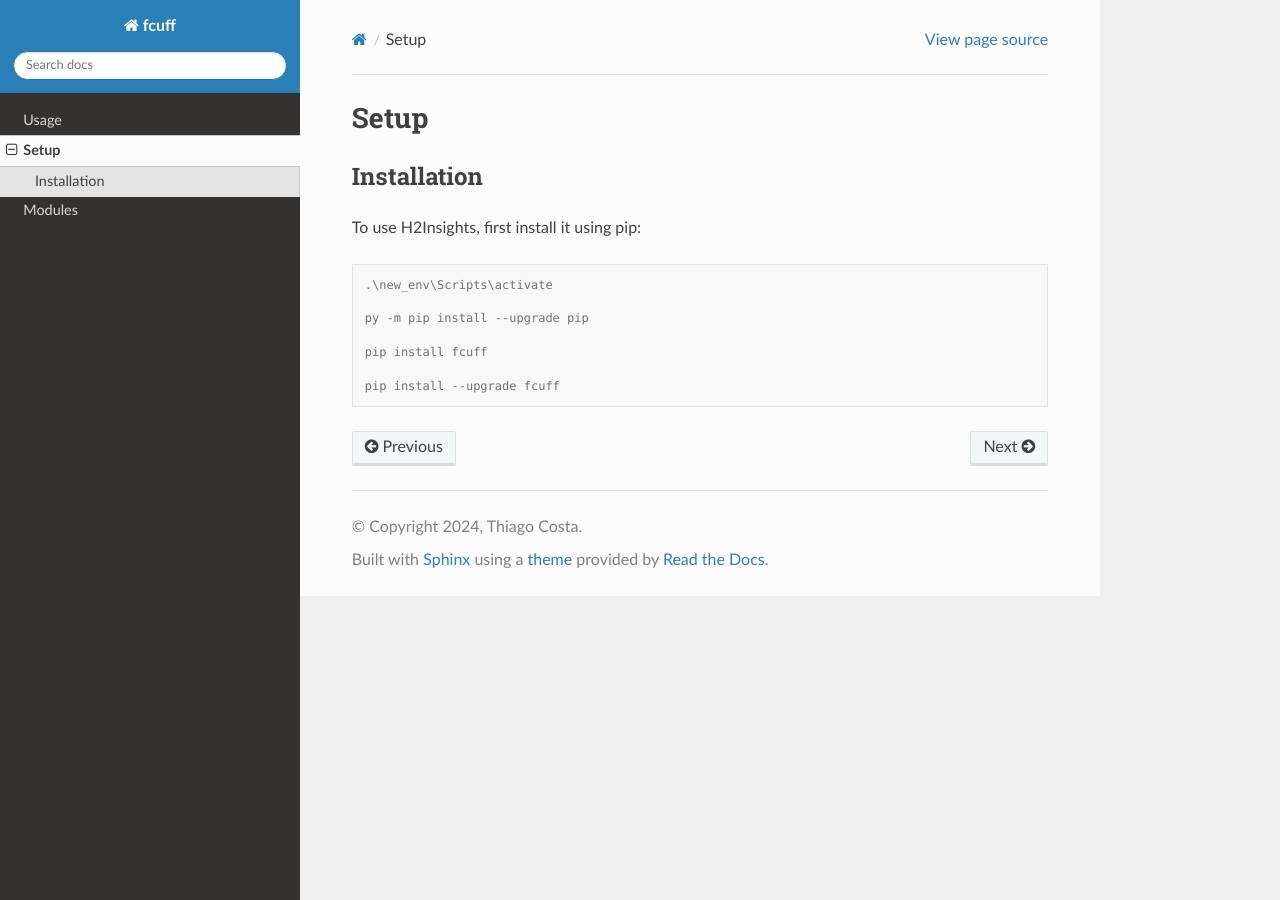
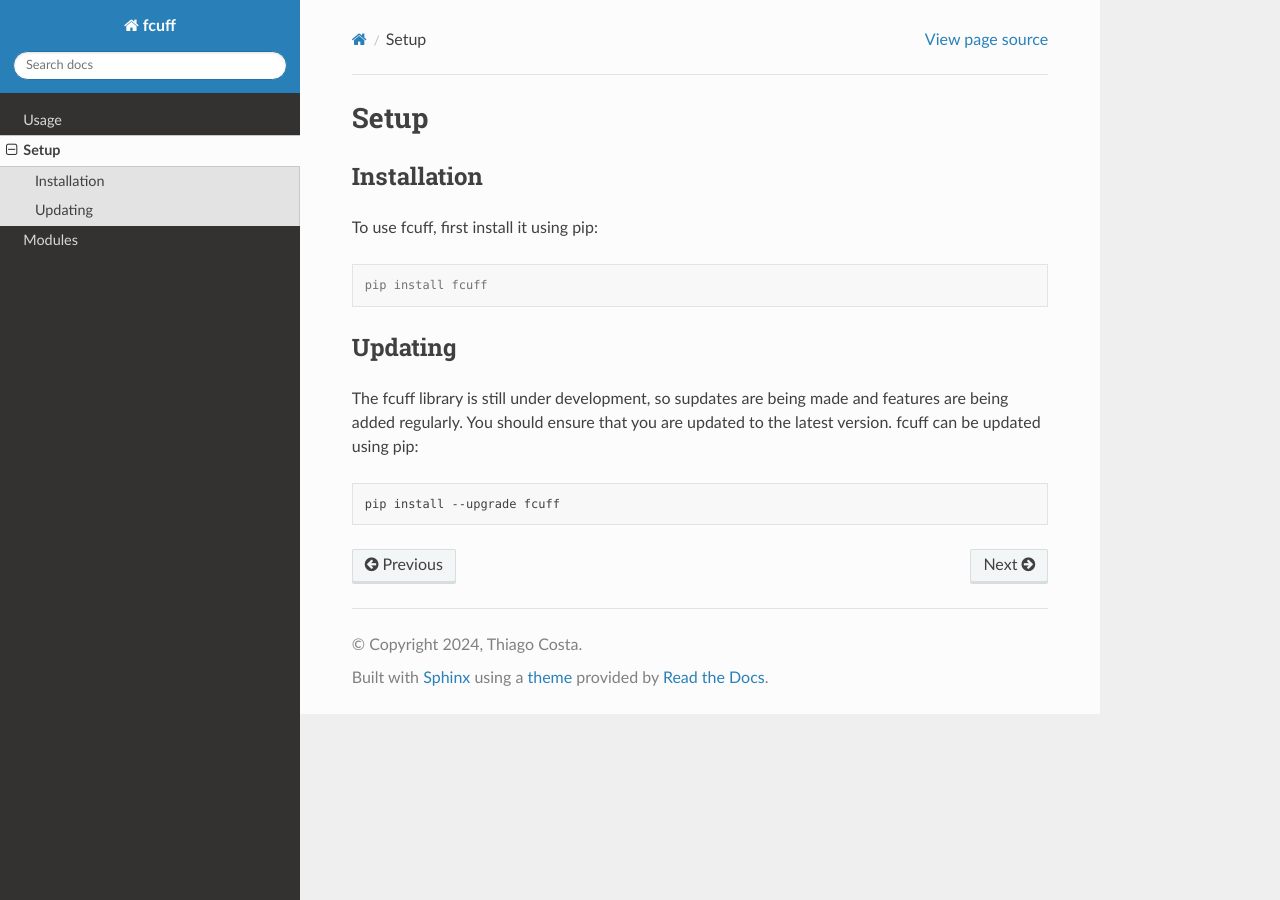
Before and after one commit to SiegKat/fcuff, a Sphinx documentation site: the page built from docs/source/setup.rst, in a window 1280 px wide. Built offline with Sphinx 7.4.7 and the Read the Docs theme 3.1.0, drawn with Linux system fonts in a browser that asks for light colours.

Commit message:
Update setup.rst

```diff
--- a/docs/source/setup.rst
+++ b/docs/source/setup.rst
@@ -4,14 +4,17 @@ Setup
 Installation
 ------------
 
-To use H2Insights, first install it using pip:
+To use fcuff, first install it using pip:
 
 .. code-block:: console
 
-   .\new_env\Scripts\activate
-
-   py -m pip install --upgrade pip
-
    pip install fcuff
 
+
+Updating
+---------
+The fcuff library is still under development, so supdates are being made and features are being added regularly. You should ensure that you are updated to the latest version. fcuff can be updated using pip:
+
+.. code-block:: bash
+
    pip install --upgrade fcuff
```
